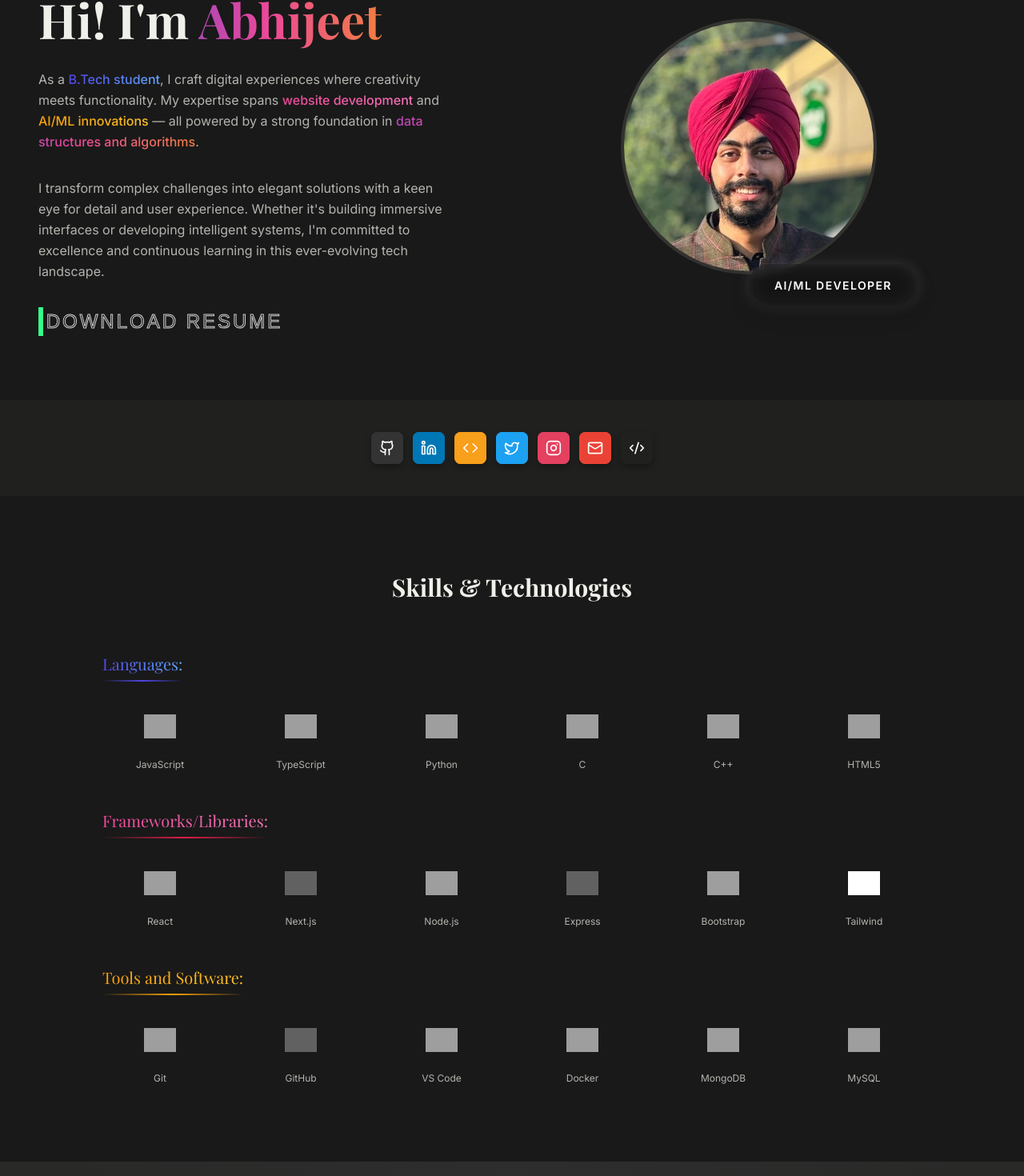
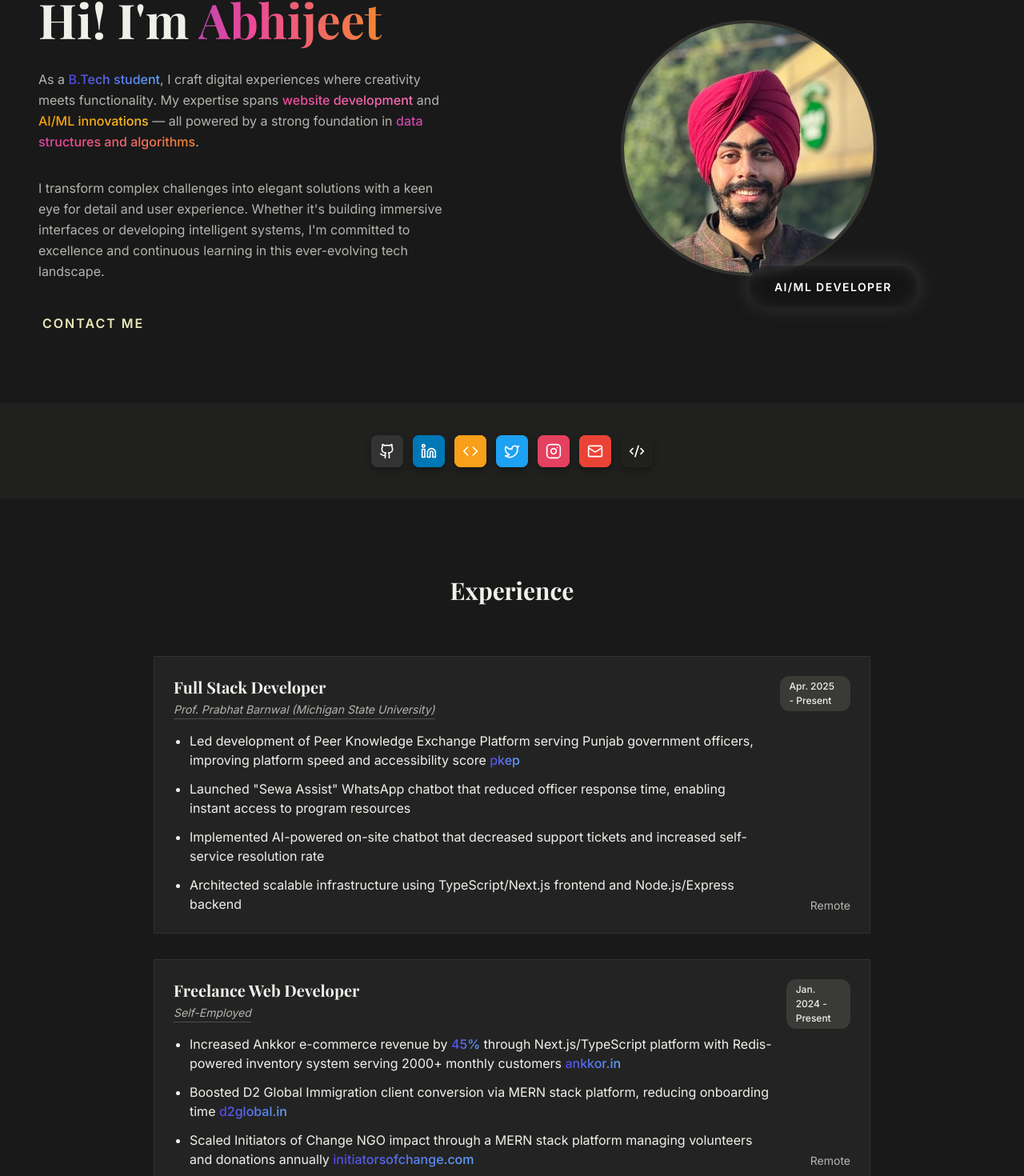
Before and after one commit to abhijeets54/portfolio, a Next.js app: page / in a window 1280 px wide. Shown: the part 262-1732 px from the top of the page at 80% size. Built offline with nearby package versions, Linux system fonts and the light colour scheme; grey boxes are pictures that could not be loaded; a web font is replaced by a local one.

Commit message:
added experience

```diff
--- a/src/app/globals.css
+++ b/src/app/globals.css
@@ -1075,6 +1075,51 @@
   animation: pulse 2s infinite;
 }
 
+/* New Contact Button Styling */
+.contact-button-wrapper .btn {
+  width: auto;
+  padding: 0 5px;
+  height: 40px;
+  display: flex;
+  align-items: center;
+  justify-content: center;
+  text-transform: uppercase;
+  letter-spacing: 2px;
+  border: none;
+  position: relative;
+  background-color: transparent;
+  transition: .2s cubic-bezier(0.19, 1, 0.22, 1);
+  opacity: 0.9;
+  cursor: pointer;
+  color: rgb(255, 255, 200);
+  font-weight: 600;
+  font-size: 1rem;
+}
+
+.contact-button-wrapper .btn::after {
+  content: '';
+  position: absolute;
+  bottom: -4px;
+  left: 0;
+  width: 0;
+  height: 2px;
+  background-color: rgb(255, 255, 130);
+  box-shadow: 0 0 5px rgba(255, 255, 130, 0.8), 0 0 10px rgba(255, 255, 130, 0.5);
+  transition: width 0.3s ease;
+}
+
+.contact-button-wrapper .btn:hover {
+  color: rgb(255, 255, 255);
+  opacity: 1;
+}
+
+.contact-button-wrapper .btn:hover::after {
+  width: 100%;
+  height: 2px;
+  background-color: rgb(255, 255, 130);
+  box-shadow: 0 0 8px rgba(255, 255, 130, 1), 0 0 15px rgba(255, 255, 130, 0.8);
+}
+
 /* Contact Button Styling */
 .contact-button-wrapper {
   .animated-button {
--- a/src/app/page.tsx
+++ b/src/app/page.tsx
@@ -209,7 +209,11 @@ export default function Home() {
               I transform complex challenges into elegant solutions with a keen eye for detail and user experience. Whether it's building immersive interfaces or developing intelligent systems, I'm committed to excellence and continuous learning in this ever-evolving tech landscape.
             </p>
             <div className="flex flex-wrap gap-4">
-              <ResumeButton href="/Abhijeet's Resume.pdf" text="Download Resume" className="mb-4 sm:mb-0" />
+              <div className="contact-button-wrapper">
+                <a href="#contact" className="btn">
+                  CONTACT ME
+                </a>
+              </div>
             </div>
           </motion.div>
 
@@ -258,6 +262,68 @@ export default function Home() {
           <SocialLinks />
         </div>
       </div>
+
+      {/* Experience Section */}
+      <section id="experience" className="py-24 bg-background">
+        <div className="container mx-auto px-4">
+          <FadeInWhenVisible>
+            <h2 className="text-3xl font-serif font-bold mb-16 text-foreground text-center">
+              Experience
+            </h2>
+          </FadeInWhenVisible>
+
+          <div className="max-w-4xl mx-auto space-y-8">
+            <FadeInWhenVisible>
+              <div className="certification-card bg-card p-6 rounded-sm border border-border hover:shadow-lg transition-shadow">
+                <div className="flex flex-col md:flex-row justify-between gap-4">
+                  <div>
+                    <h3 className="text-xl font-serif font-bold text-foreground">Full Stack Developer</h3>
+                    <p className="certification-issuer text-sm text-muted-foreground mt-1">Prof. Prabhat Barnwal (Michigan State University)</p>
+                    <div className="mt-4 text-foreground">
+                      <ul className="space-y-3 list-disc pl-5">
+                        <li>Led development of Peer Knowledge Exchange Platform serving Punjab government officers, improving platform speed and accessibility score <a href="https://pkep.vercel.app/" target="_blank" rel="noopener noreferrer" className="text-gradient-blue font-medium hover:underline">pkep</a></li>
+                        <li>Launched "Sewa Assist" WhatsApp chatbot that reduced officer response time, enabling instant access to program resources</li>
+                        <li>Implemented AI-powered on-site chatbot that decreased support tickets and increased self-service resolution rate</li>
+                        <li>Architected scalable infrastructure using TypeScript/Next.js frontend and Node.js/Express backend</li>
+                      </ul>
+                    </div>
+                  </div>
+                  <div className="flex flex-col items-end justify-between">
+                    <span className="certification-date">Apr. 2025 - Present</span>
+                    <div className="text-sm text-muted-foreground mt-2 text-right">
+                      Remote
+                    </div>
+                  </div>
+                </div>
+              </div>
+            </FadeInWhenVisible>
+
+            <FadeInWhenVisible>
+              <div className="certification-card bg-card p-6 rounded-sm border border-border hover:shadow-lg transition-shadow">
+                <div className="flex flex-col md:flex-row justify-between gap-4">
+                  <div>
+                    <h3 className="text-xl font-serif font-bold text-foreground">Freelance Web Developer</h3>
+                    <p className="certification-issuer text-sm text-muted-foreground mt-1">Self-Employed</p>
+                    <div className="mt-4 text-foreground">
+                      <ul className="space-y-3 list-disc pl-5">
+                        <li>Increased Ankkor e-commerce revenue by <span className="text-gradient-blue font-medium">45%</span> through Next.js/TypeScript platform with Redis-powered inventory system serving 2000+ monthly customers <a href="https://ankkorformals.vercel.app/" target="_blank" rel="noopener noreferrer" className="text-gradient-blue font-medium hover:underline">ankkor.in</a></li>
+                        <li>Boosted D2 Global Immigration client conversion via MERN stack platform, reducing onboarding time <a href="https://www.d2global.in" target="_blank" rel="noopener noreferrer" className="text-gradient-blue font-medium hover:underline">d2global.in</a></li>
+                        <li>Scaled Initiators of Change NGO impact through a MERN stack platform managing volunteers and donations annually <a href="https://www.initiatorsofchange.com" target="_blank" rel="noopener noreferrer" className="text-gradient-blue font-medium hover:underline">initiatorsofchange.com</a></li>
+                      </ul>
+                    </div>
+                  </div>
+                  <div className="flex flex-col items-end justify-between">
+                    <span className="certification-date">Jan. 2024 - Present</span>
+                    <div className="text-sm text-muted-foreground mt-2 text-right">
+                      Remote
+                    </div>
+                  </div>
+                </div>
+              </div>
+            </FadeInWhenVisible>
+          </div>
+        </div>
+      </section>
 
       {/* Skills Section */}
       <section id="skills" className="py-24 bg-background">
```
